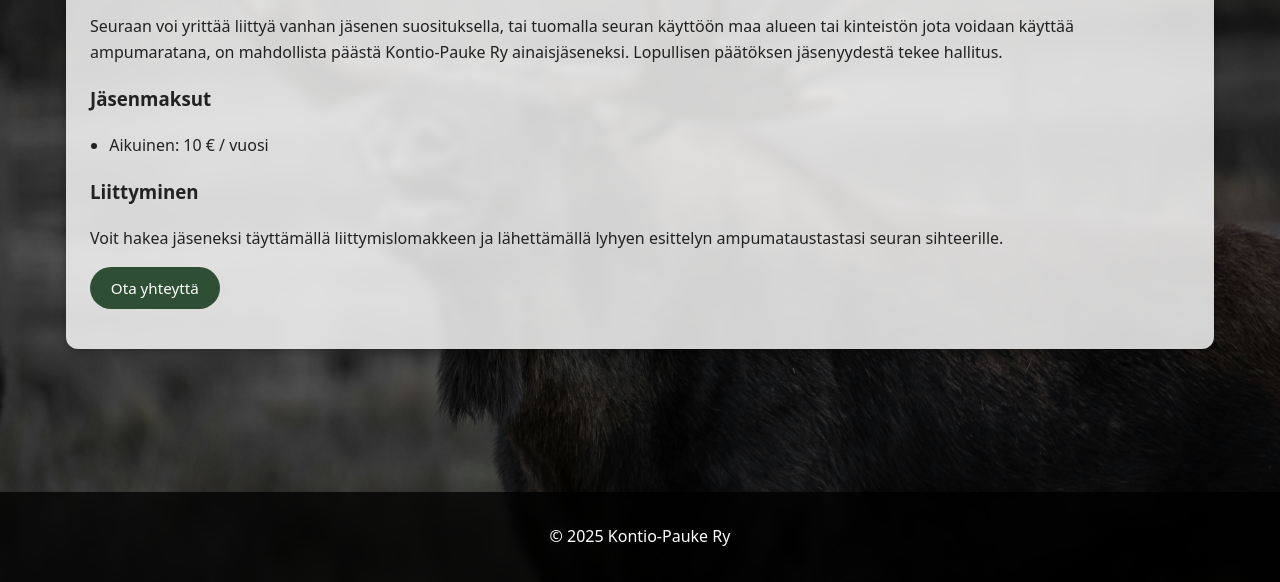
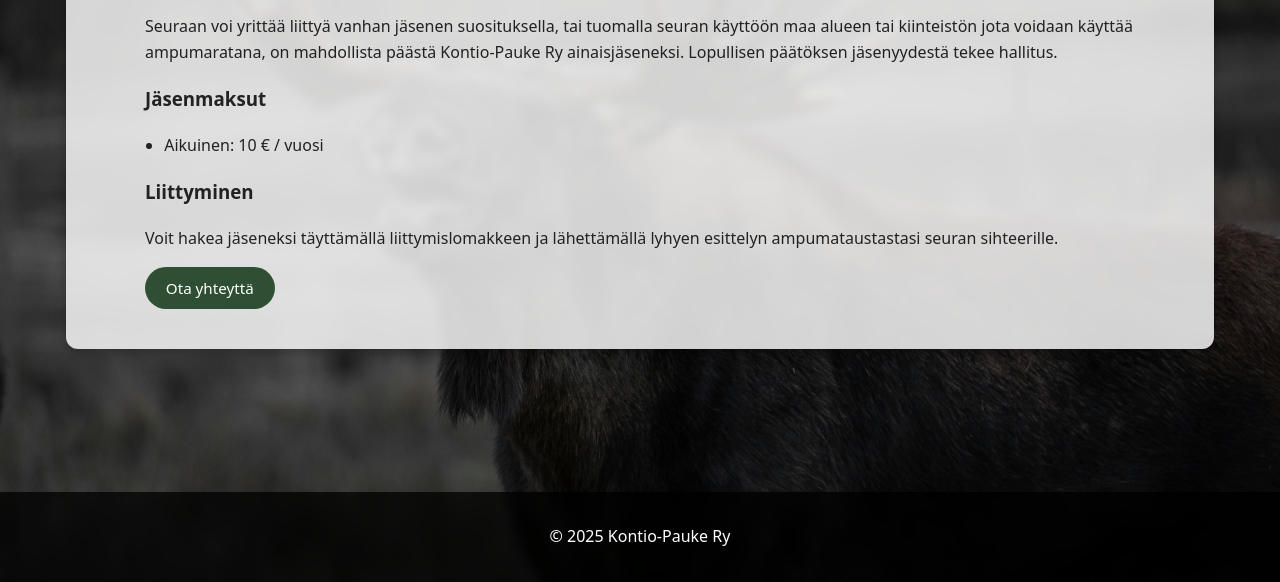
Before and after one commit to Eme-desing/kopa_sivut, a plain HTML site: page pages/jasenyys.html in a window 1280 px wide. Shown: the part 218-800 px from the top of the page. Drawn offline with Linux system fonts and the light colour scheme.

Commit message:
päivitetty tekstin skaalausta ja kirj virh

```diff
--- a/css/styles.css
+++ b/css/styles.css
@@ -40,6 +40,13 @@ img {
   max-width: 100%;
   height: auto;
 }
+
+.container {
+  width: 90%;
+  max-width: 1100px;
+  margin: 0 auto; /* Keskittää koko sisällön vaakasuunnassa */
+}
+
 
 /* ----------------------------------------------------------
    HEADER
--- a/pages/jasenyys.html
+++ b/pages/jasenyys.html
@@ -26,7 +26,7 @@
     <h2>Jäsenyys</h2>
     <p>
       Seuraan voi yrittää liittyä vanhan jäsenen suosituksella, tai tuomalla
-      seuran käyttöön maa alueen tai kinteistön jota voidaan käyttää ampumaratana, on mahdollista päästä Kontio-Pauke Ry
+      seuran käyttöön maa alueen tai kiinteistön jota voidaan käyttää ampumaratana, on mahdollista päästä Kontio-Pauke Ry
       ainaisjäseneksi.
       Lopullisen päätöksen jäsenyydestä
       tekee hallitus.
```
Also changed, not shown: pages/harjoitukset.html (+1 -1 lines).
